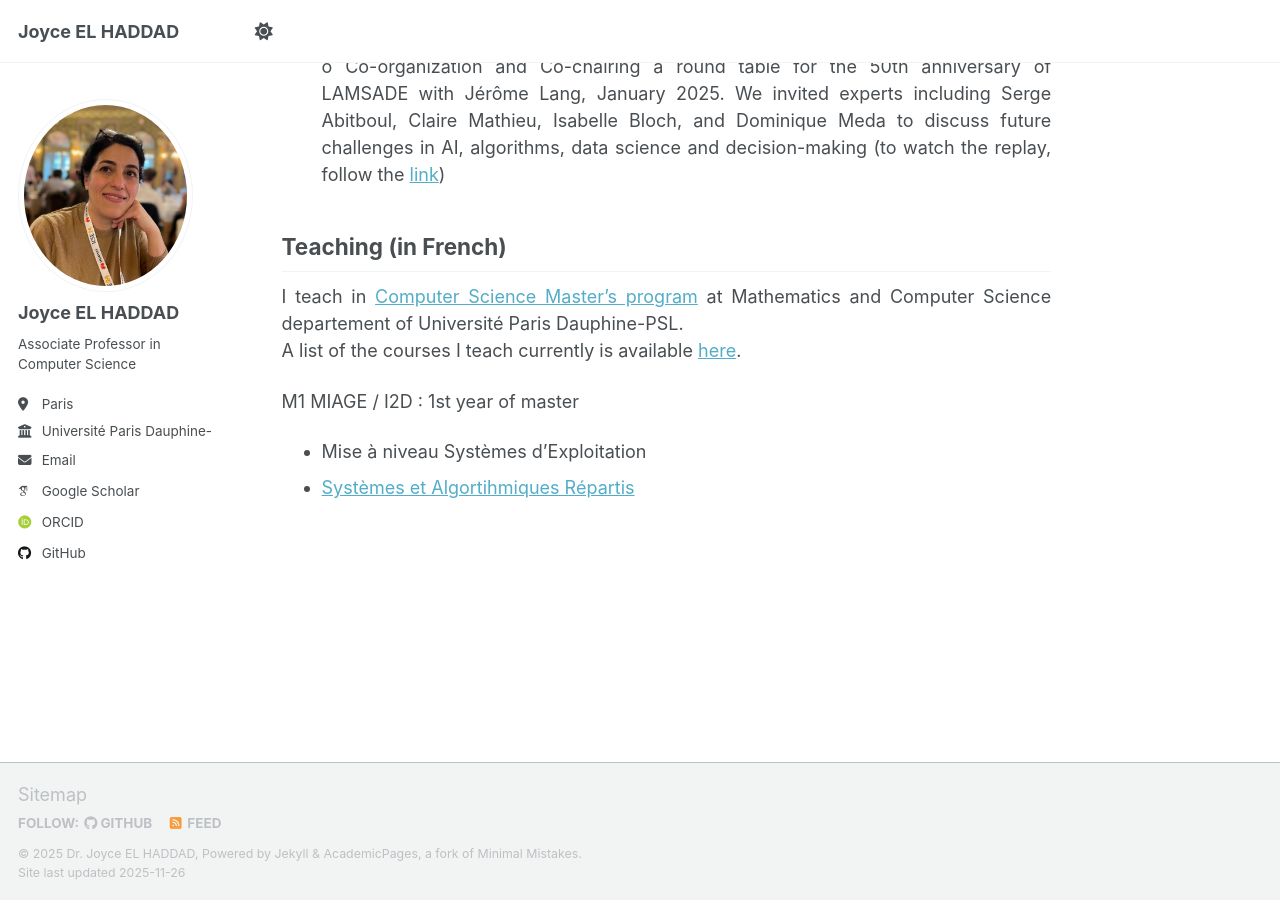
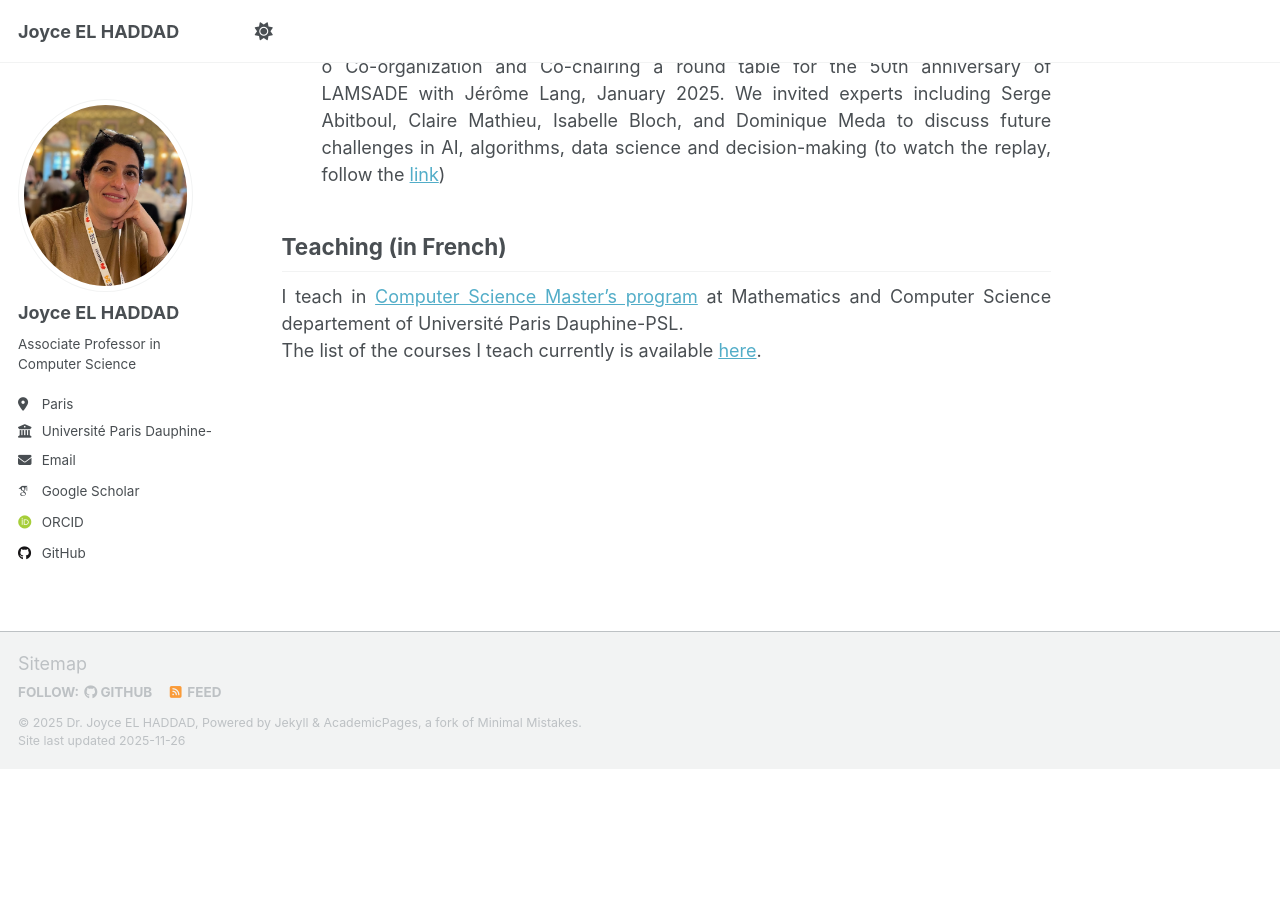
Before and after one commit to joyceelhaddad/joyceelhaddad.github.io, a Jekyll site: the page built from _pages/about.md, in a window 1280 px wide and 900 px high, scrolled down 1820 px. Built offline with Jekyll 4.4.1, drawn with Linux system fonts in a browser that asks for light colours; some web fonts are replaced; a script that is not in the unit is left out; after the commit the page ends 2589 px from its top, so only the background shows below that.

Commit message:
Update about.md

```diff
--- a/_pages/about.md
+++ b/_pages/about.md
@@ -56,14 +56,7 @@ Recent duties
 Teaching (in French)
 ------
 I teach in [Computer Science Master's program](https://dauphine.psl.eu/en/training/masters-degrees) at Mathematics and Computer Science departement of Université Paris Dauphine-PSL.<br>
-A list of the courses I teach currently is available [here](https://joyceelhaddad.github.io/teaching/).
-
-M1 MIAGE / I2D : 1st year of master
-- Mise à niveau Systèmes d'Exploitation
-- [Systèmes et Algortihmiques Répartis]()
-
-
-
+The list of the courses I teach currently is available [here](https://joyceelhaddad.github.io/teaching/).
 
 
 <!--This is the front page of a website that is powered by the [Academic Pages template](https://github.com/academicpages/academicpages.github.io) and hosted on GitHub pages. [GitHub pages](https://pages.github.com) is a free service in which websites are built and hosted from code and data stored in a GitHub repository, automatically updating when a new commit is made to the repository. This template was forked from the [Minimal Mistakes Jekyll Theme](https://mmistakes.github.io/minimal-mistakes/) created by Michael Rose, and then extended to support the kinds of content that academics have: publications, talks, teaching, a portfolio, blog posts, and a dynamically-generated CV. Incidentally, these same features make it a great template for anyone that needs to show off a professional template!
```
